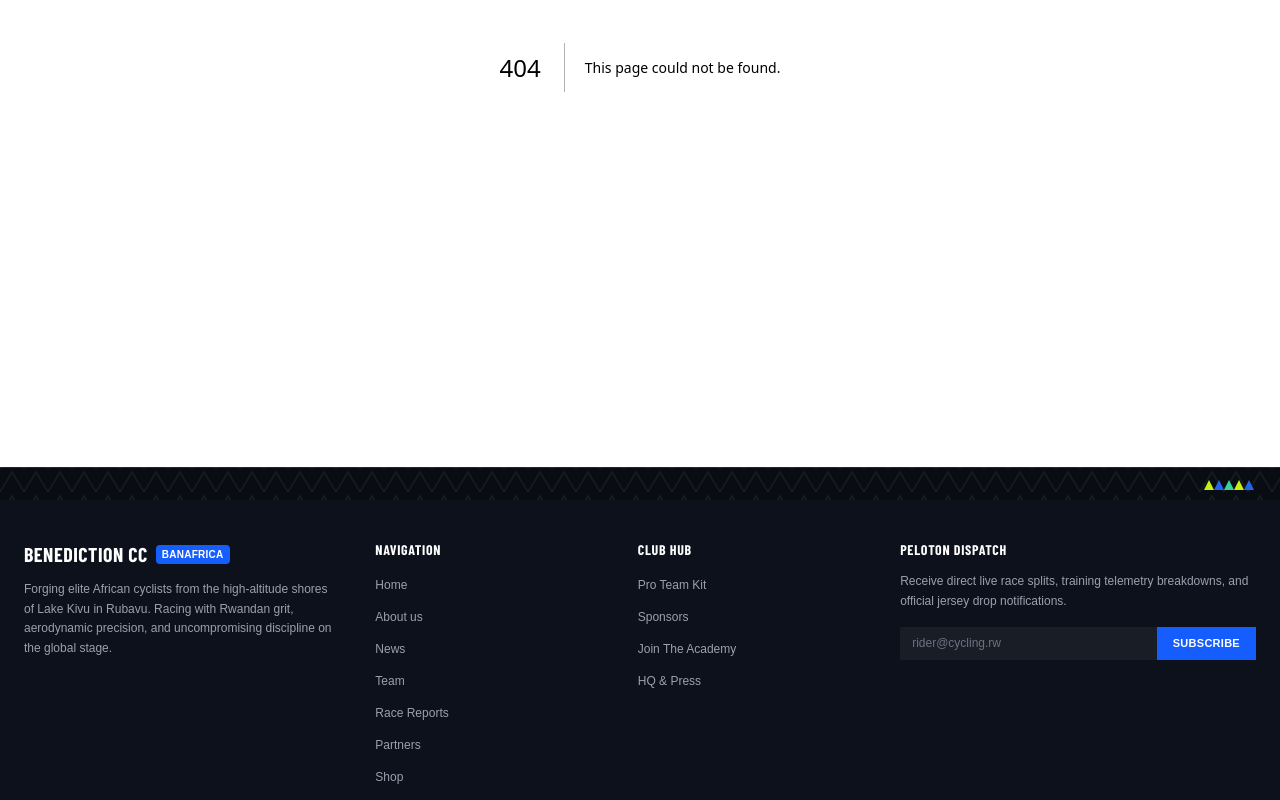
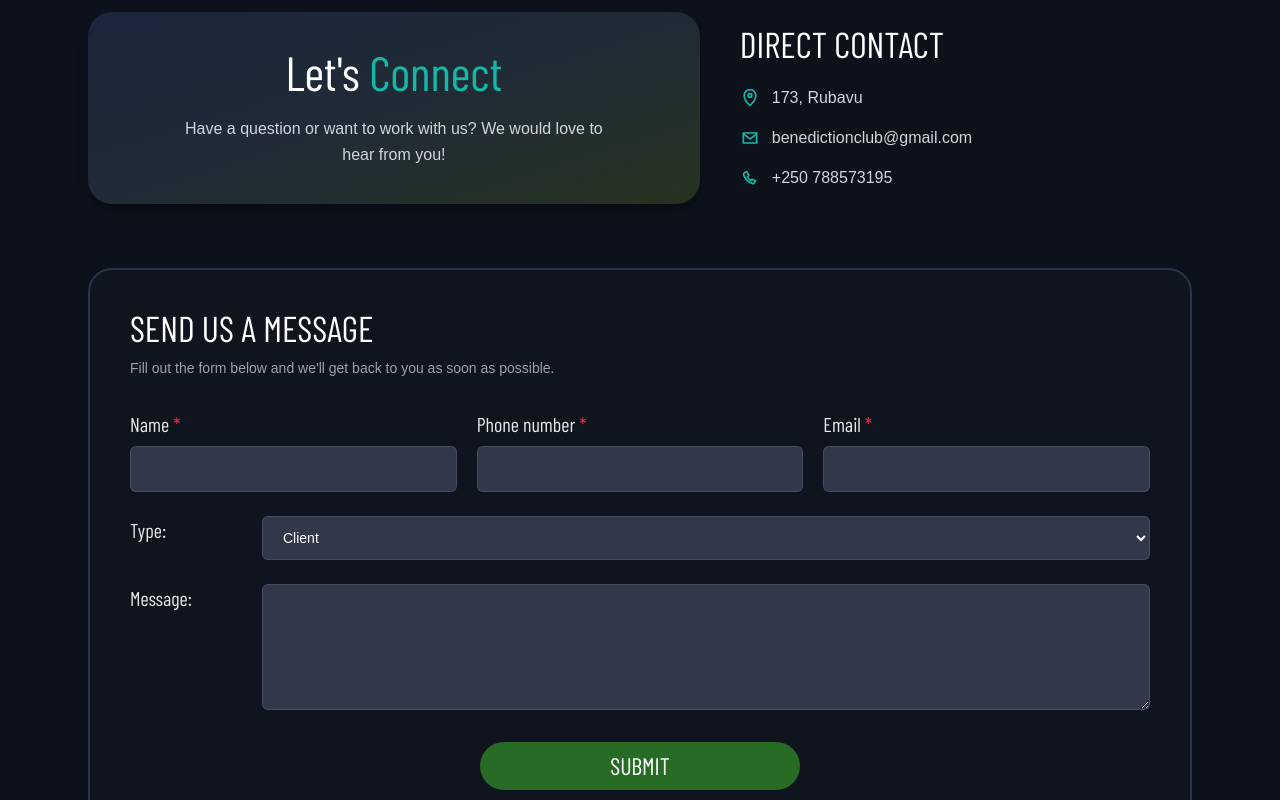
Before and after one commit to Solvit-Africa-Training-Center/benedection-cycling-club-frontend, a Next.js app: page /contact in a window 1280 px wide. Before the commit this address had no page. Shown: the part 400-1200 px from the top of the page. Built offline with nearby package versions, Linux system fonts and the light colour scheme.

Commit message:
implmentinga contact us screen

```diff
--- /dev/null
+++ b/src/app/contact/page.tsx
@@ -0,0 +1,11 @@
+import type { Metadata } from "next";
+import ContactScreen from "@/screens/ContactScreen";
+
+export const metadata: Metadata = {
+  title: "Contact | Benediction Cycling Club",
+  description: "Get in touch with the Benediction Cycling Club team.",
+};
+
+export default function ContactPage() {
+  return <ContactScreen />;
+}
--- /dev/null
+++ b/src/screens/ContactScreen.tsx
@@ -0,0 +1,187 @@
+"use client";
+
+import Image from "next/image";
+import { FormEvent, useState } from "react";
+
+const contactDetails = [
+  {
+    label: "P.O. BOX",
+    value: "173, Rubavu",
+    href: "https://maps.google.com/?q=Rubavu%2C%20Rwanda",
+    icon: (
+      <svg viewBox="0 0 24 24" aria-hidden="true">
+        <path d="M12 21s7-6.2 7-12a7 7 0 1 0-14 0c0 5.8 7 12 7 12Z" />
+        <circle cx="12" cy="9" r="2.2" />
+      </svg>
+    ),
+  },
+  {
+    label: "Email",
+    value: "benedictionclub@gmail.com",
+    href: "mailto:benedictionclub@gmail.com",
+    icon: (
+      <svg viewBox="0 0 24 24" aria-hidden="true">
+        <path d="M4 6h16v12H4z" />
+        <path d="m4 7 8 6 8-6" />
+      </svg>
+    ),
+  },
+  {
+    label: "Phone",
+    value: "+250 788573195",
+    href: "tel:+250788573195",
+    icon: (
+      <svg viewBox="0 0 24 24" aria-hidden="true">
+        <path d="M7.5 4.5 5 6c-.8.5-.8 1.6-.5 2.5 1.5 4.8 5.2 8.5 10 10 .9.3 2 .3 2.5-.5l1.5-2.5-4-2-1.4 1.5a12.8 12.8 0 0 1-4.1-4.1L10.5 9l-2-4Z" />
+      </svg>
+    ),
+  },
+];
+
+const inputClassName =
+  "mt-2 w-full rounded-md border border-white/10 bg-[#30384a] px-4 py-3 text-sm text-white outline-none transition-colors placeholder:text-gray-500 focus:border-brand-teal focus:ring-1 focus:ring-brand-teal";
+
+export default function ContactScreen() {
+  const [submitted, setSubmitted] = useState(false);
+
+  function handleSubmit(event: FormEvent<HTMLFormElement>) {
+    event.preventDefault();
+    setSubmitted(true);
+    event.currentTarget.reset();
+  }
+
+  return (
+    <main className="min-h-screen bg-brand-navy text-white">
+      <section className="relative isolate overflow-hidden border-b border-white/10">
+        <Image
+          src="/background.png"
+          alt=""
+          fill
+          priority
+          sizes="100vw"
+          className="-z-20 object-cover object-center"
+        />
+        <div className="absolute inset-0 -z-10 bg-brand-navy/65" />
+        <div className="absolute inset-0 -z-10 bg-linear-to-r from-brand-navy/90 via-brand-navy/55 to-brand-navy/45" />
+
+        <div className="mx-auto flex min-h-[230px] max-w-7xl flex-col justify-center px-4 py-12 md:min-h-[280px] md:px-6">
+          <h1 className="font-display text-5xl font-bold uppercase leading-none tracking-tight md:text-7xl">
+            Contact <span className="text-brand-teal">Us</span>
+          </h1>
+          <p className="mt-4 text-base text-gray-200 md:text-lg">Get in touch with the team</p>
+        </div>
+      </section>
+
+      <section className="mx-auto max-w-6xl px-4 py-12 md:px-6 md:py-16">
+        <div className="grid gap-10 md:grid-cols-[1.15fr_0.85fr] md:items-center">
+          <div className="rounded-3xl bg-linear-to-br from-[#1c263c] via-[#202b36] to-[#27331f] px-6 py-9 text-center shadow-lg shadow-black/20 md:px-10">
+            <h2 className="font-display text-4xl leading-none text-white md:text-5xl">
+              Let&apos;s <span className="text-brand-teal">Connect</span>
+            </h2>
+            <p className="mx-auto mt-5 max-w-md text-sm leading-relaxed text-gray-300 md:text-base">
+              Have a question or want to work with us? We would love to hear from you!
+            </p>
+          </div>
+
+          <div>
+            <h2 className="font-display text-3xl uppercase leading-none text-white md:text-4xl">
+              Direct contact
+            </h2>
+            <div className="mt-6 space-y-4">
+              {contactDetails.map((detail) => (
+                <a
+                  key={detail.label}
+                  href={detail.href}
+                  target={detail.label === "P.O. BOX" ? "_blank" : undefined}
+                  rel={detail.label === "P.O. BOX" ? "noreferrer" : undefined}
+                  className="flex items-center gap-3 text-sm text-gray-300 transition-colors hover:text-brand-teal md:text-base"
+                >
+                  <span className="h-5 w-5 shrink-0 text-brand-teal [&>svg]:h-full [&>svg]:w-full [&>svg]:fill-none [&>svg]:stroke-current [&>svg]:stroke-2">
+                    {detail.icon}
+                  </span>
+                  <span>
+                    <span className="sr-only">{detail.label}: </span>
+                    {detail.value}
+                  </span>
+                </a>
+              ))}
+            </div>
+          </div>
+        </div>
+
+        <form
+          onSubmit={handleSubmit}
+          className="mt-12 rounded-3xl border-2 border-[#293448] bg-[#0f141f] p-6 shadow-xl shadow-black/10 md:mt-16 md:p-10"
+        >
+          <div>
+            <h2 className="font-display text-3xl uppercase leading-none md:text-4xl">
+              Send us a message
+            </h2>
+            <p className="mt-3 text-sm text-gray-400">
+              Fill out the form below and we&apos;ll get back to you as soon as possible.
+            </p>
+          </div>
+
+          <div className="mt-8 grid gap-5 md:grid-cols-3">
+            <label className="font-display text-xl text-gray-200">
+              Name <span className="text-red-500">*</span>
+              <input className={inputClassName} name="name" required autoComplete="name" />
+            </label>
+            <label className="font-display text-xl text-gray-200">
+              Phone number <span className="text-red-500">*</span>
+              <input
+                className={inputClassName}
+                name="phone"
+                type="tel"
+                required
+                autoComplete="tel"
+              />
+            </label>
+            <label className="font-display text-xl text-gray-200">
+              Email <span className="text-red-500">*</span>
+              <input
+                className={inputClassName}
+                name="email"
+                type="email"
+                required
+                autoComplete="email"
+              />
+            </label>
+          </div>
+
+          <div className="mt-6 grid gap-5 md:grid-cols-[7rem_1fr] md:items-start">
+            <label htmlFor="contact-type" className="font-display text-xl text-gray-200">
+              Type:
+            </label>
+            <select id="contact-type" name="type" className={inputClassName.replace("mt-2", "mt-0")}>
+              <option value="client">Client</option>
+              <option value="sponsor">Sponsor</option>
+              <option value="other">Other</option>
+            </select>
+          </div>
+
+          <div className="mt-6 grid gap-5 md:grid-cols-[7rem_1fr] md:items-start">
+            <label htmlFor="message" className="font-display text-xl text-gray-200">
+              Message:
+            </label>
+            <textarea id="message" name="message" required rows={5} className={inputClassName.replace("mt-2", "mt-0")} />
+          </div>
+
+          <div className="mt-8 flex flex-col items-center gap-4">
+            <button
+              type="submit"
+              className="w-full max-w-xs rounded-full bg-[#276b24] px-8 py-3 font-display text-2xl uppercase leading-none text-white transition-colors hover:bg-brand-teal hover:text-brand-navy"
+            >
+              Submit
+            </button>
+            {submitted && (
+              <p role="status" className="text-sm text-brand-lime">
+                Thanks for reaching out. We&apos;ll get back to you soon.
+              </p>
+            )}
+          </div>
+        </form>
+      </section>
+    </main>
+  );
+}
```
